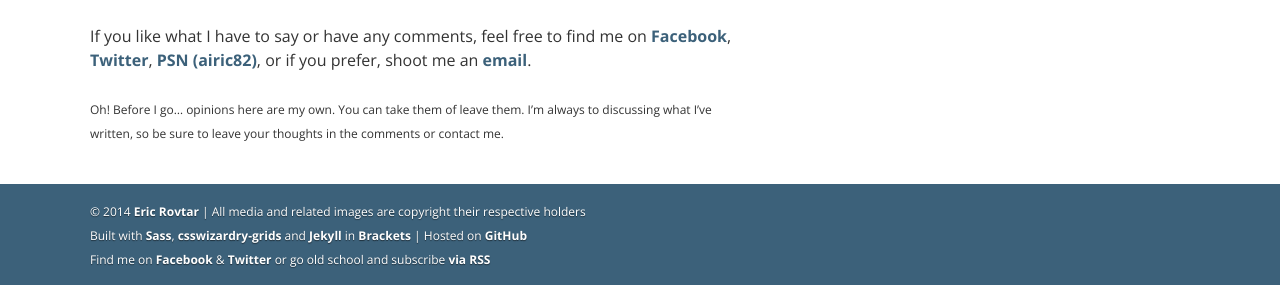
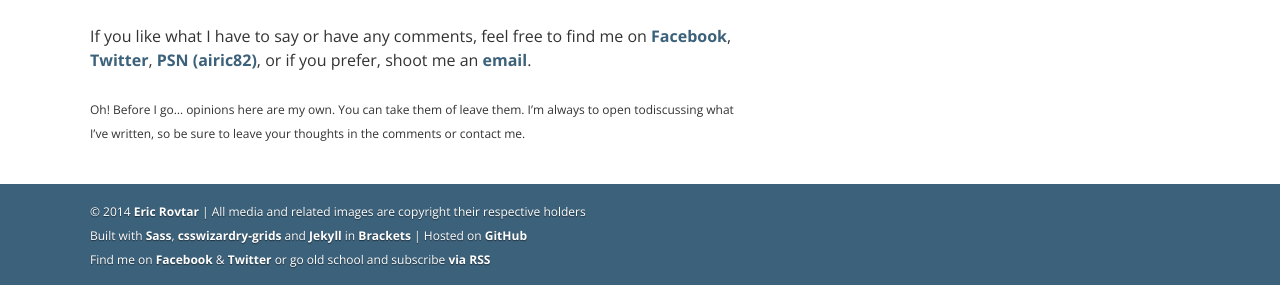
Before and after one commit to ericrovtar/ericrovtar.github.io, a Jekyll site: the page built from about.md, in a window 1280 px wide. Shown: the part 641-926 px from the top of the page. Built offline with Jekyll 4.4.1, drawn with Linux system fonts in a browser that asks for light colours; nearby versions of some CDN libraries; comment, search, counter and statistics services are not loaded.

Commit message:
Copy Edits

```diff
--- a/about.md
+++ b/about.md
@@ -42,8 +42,8 @@ permalink: /about/
             <p>
                 <small>
                     Oh! Before I go&hellip; opinions here are my own. You can take them of leave them.
-                    I&rsquo;m always to discussing what I&rsquo;ve written, so be sure to leave your thoughts in the
-                    comments or contact me.
+                    I&rsquo;m always to open todiscussing what I&rsquo;ve written, so be sure to leave
+                    your thoughts in the comments or contact me.
                 </small>
             </p>
         </article>
```
